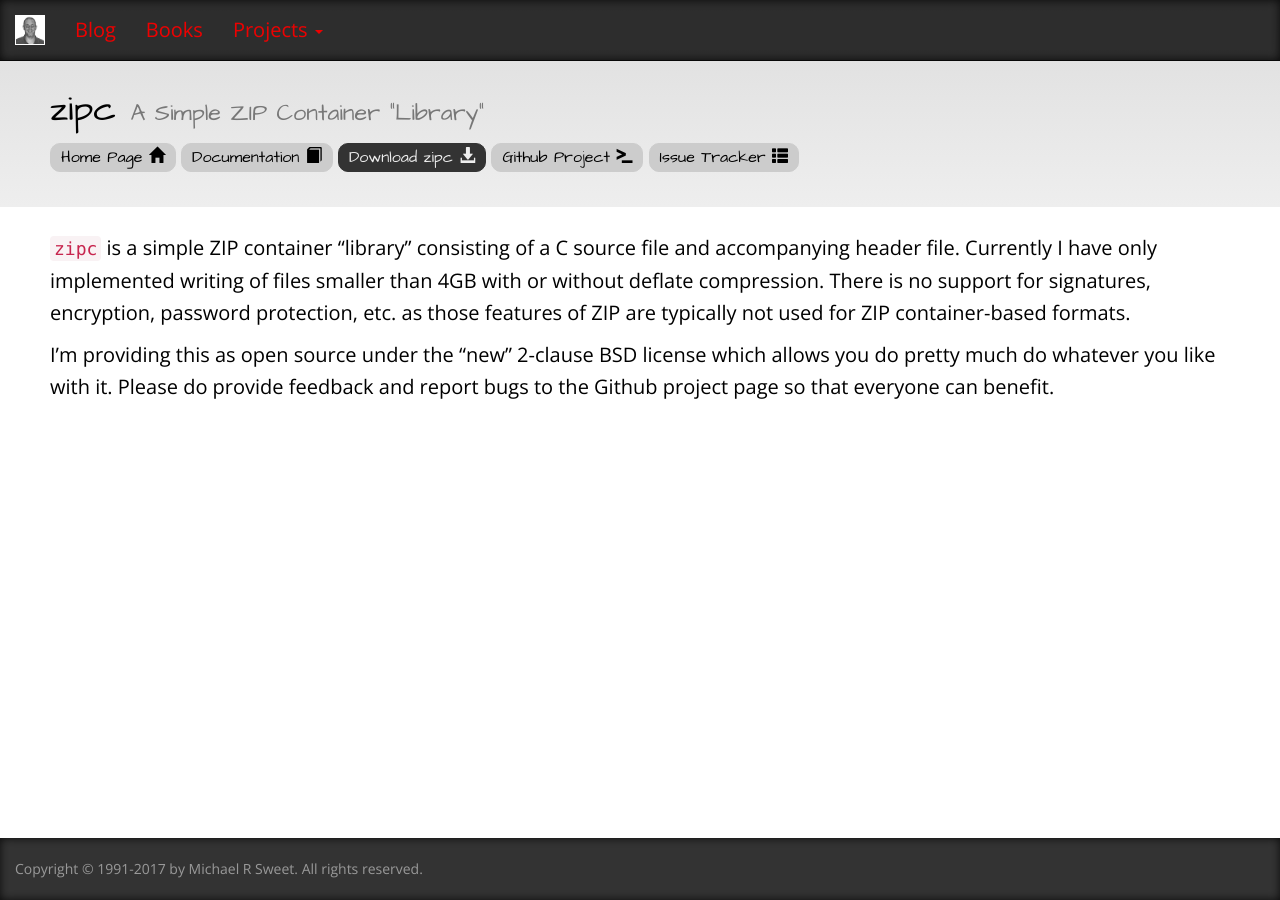
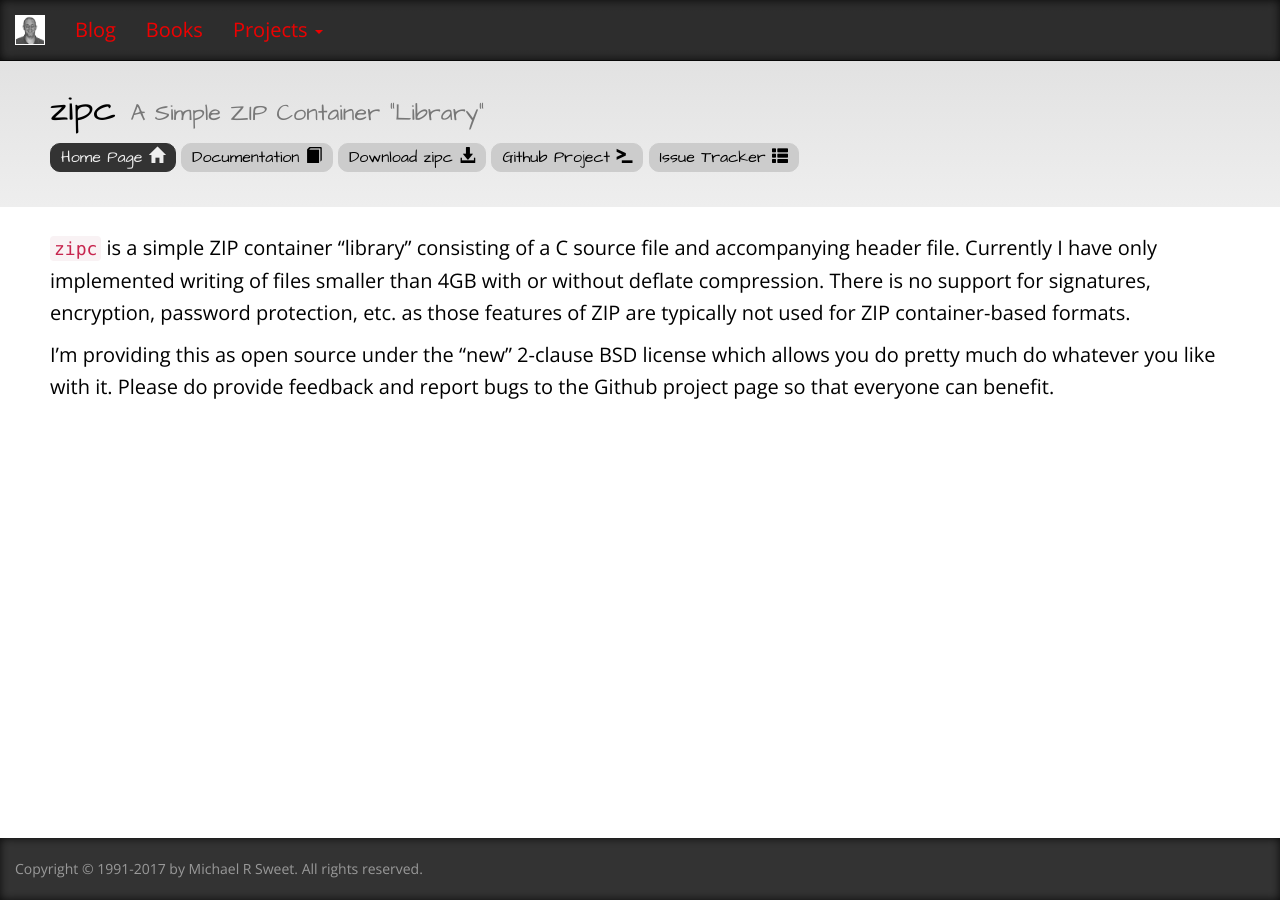
Before and after one commit to michaelrsweet/michaelrsweet.github.com, a Jekyll site: the page built from zipc/index.md, in a window 1280 px wide. Built offline with Jekyll 4.4.1, drawn with Linux system fonts in a browser that asks for light colours.

Commit message:
Make home page button primary.

```diff
--- a/_layouts/project.html
+++ b/_layouts/project.html
@@ -46,9 +46,9 @@
       <div class="row">
         <div class="col-sm-12">
           <h1>{{page.project_name}} <small>{{page.subtitle}}</small></h1>
-          <p><a class="btn btn-normal" href="index.html">Home Page <span class="glyphicon glyphicon-home" aria-hidden="true"></span></a>
+          <p><a class="btn btn-primary" href="index.html">Home Page <span class="glyphicon glyphicon-home" aria-hidden="true"></span></a>
           <a class="btn btn-normal" href="{{page.project}}.html">Documentation <span class="glyphicon glyphicon-book" aria-hidden="true"></span></a>
-          <a class="btn btn-primary" href="https://github.com/michaelrsweet/{{page.project}}/releases">Download {{page.project}} <span class="glyphicon glyphicon-download-alt" aria-hidden="true"></span></a>
+          <a class="btn btn-normal" href="https://github.com/michaelrsweet/{{page.project}}/releases">Download {{page.project}} <span class="glyphicon glyphicon-download-alt" aria-hidden="true"></span></a>
           <a class="btn btn-normal" href="https://github.com/michaelrsweet/{{page.project}}">Github Project <span class="glyphicon glyphicon-console" aria-hidden="true"></span></a>
           <a class="btn btn-normal" href="https://github.com/michaelrsweet/{{page.project}}/issues">Issue Tracker <span class="glyphicon glyphicon-th-list" aria-hidden="true"></span></a></p>
         </div>
```
